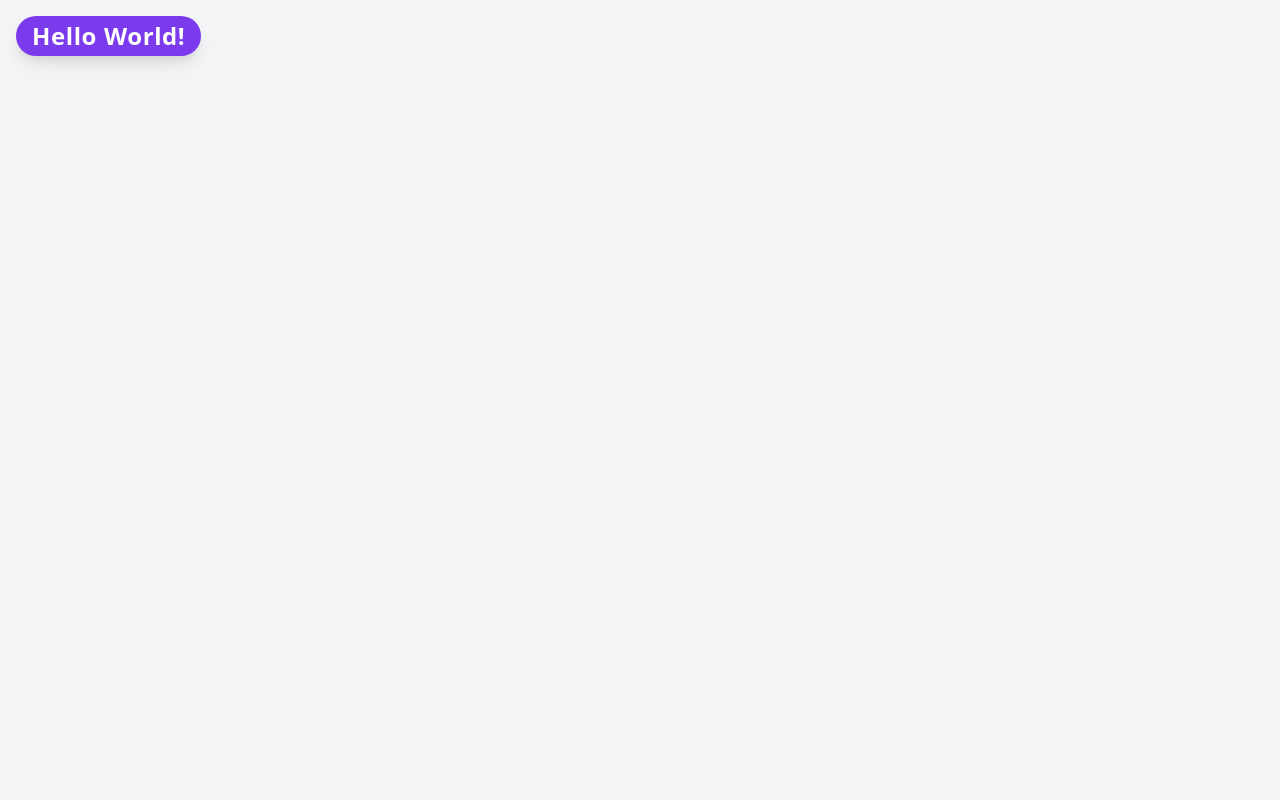
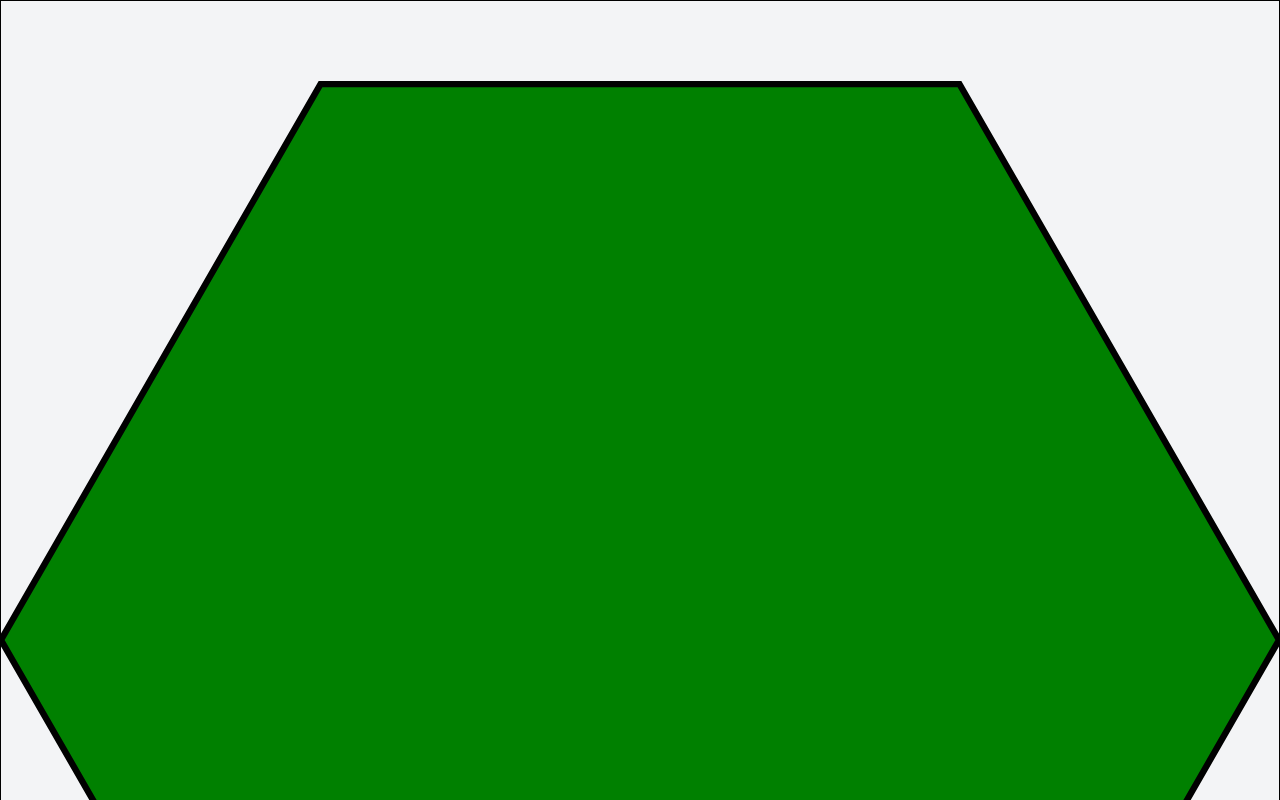
Before and after one commit to danielmorgan/hextra, a Vue app: page / in a window 1280 px wide. Shown: the top 800 px of the page. Built offline with nearby package versions, Linux system fonts and the light colour scheme.

Commit message:
Render a svg hex

```diff
--- a/src/App.vue
+++ b/src/App.vue
@@ -1,18 +1,29 @@
 
 <template>
   <div>
-    <h1 class="inline-block m-4 px-4 py-2 leading-none text-2xl tracking-wide font-bold bg-purple-600 rounded-full shadow-lg text-white">
-      {{name}}
-    </h1>
+    <svg viewBox="0 0 200 200" class="border border-black">
+      <Hex transform="translate(100,100)" @click.native="handle" :fill="color" />
+    </svg>
   </div>
 </template>
 
 <script>
+import Hex from './components/Hex.vue'
+
 export default {
+  components: { Hex },
+
   data() {
     return {
       name: 'Hello World!',
+      color: 'green',
     }
+  },
+
+  methods: {
+    handle() {
+      this.color = (this.color === 'green') ? 'blue' : 'green';
+    },
   },
 }
 </script>
--- /dev/null
+++ b/src/components/Hex.vue
@@ -0,0 +1,18 @@
+<template>
+ <g>
+   <polygon points="
+    100,0
+    50,-87
+    -50,-87
+    -100,-0
+    -50,87
+    50,87
+    "
+    stroke="black"
+    />
+ </g>
+</template>
+
+<script>
+export default {};
+</script>
```
